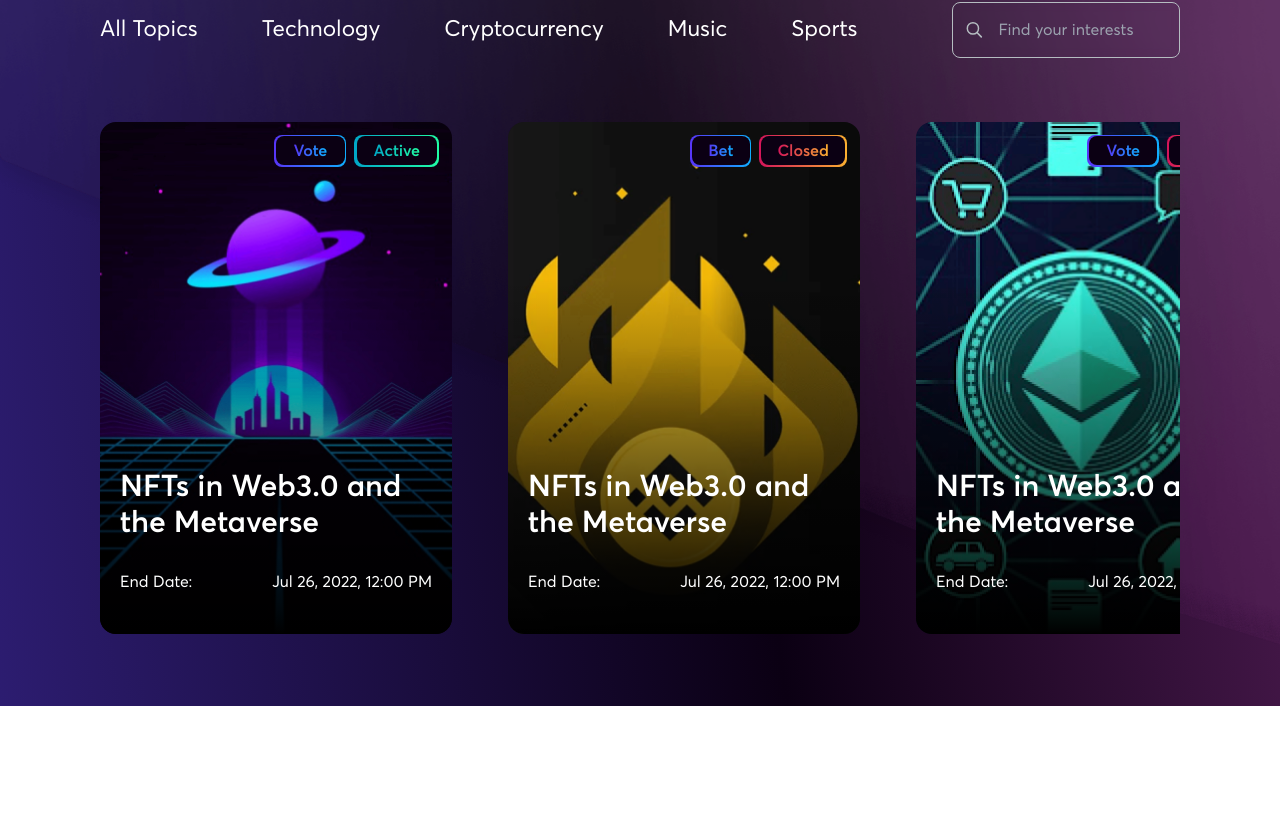
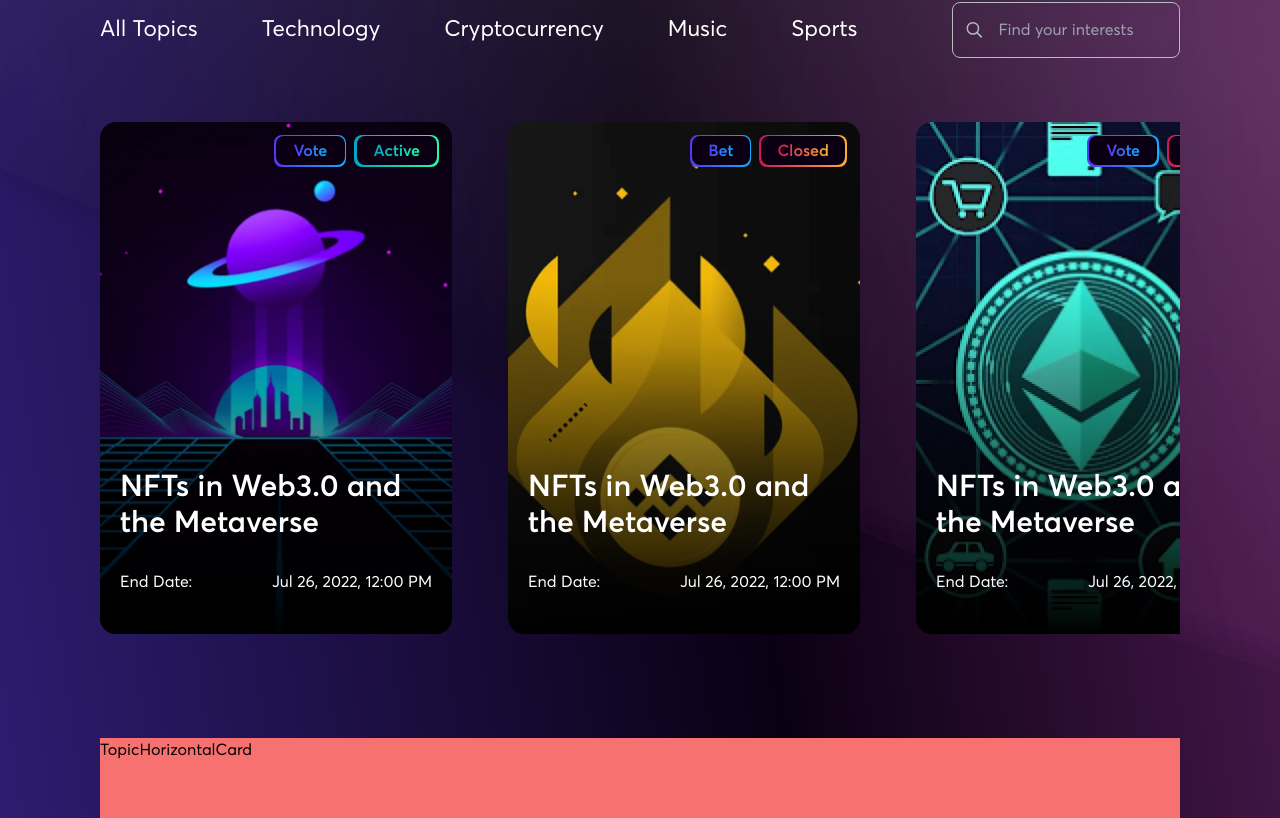
Before and after one commit to srwx/betrend-frontend, a Next.js app: page / in a window 1280 px wide. Shown: the part 659-1477 px from the top of the page. Before the commit the page ends 1365 px from the top, so only its background shows below. Built offline with nearby package versions, Linux system fonts and the light colour scheme.

Commit message:
init Topic card (Horizontal version)

```diff
--- a/pages/index.tsx
+++ b/pages/index.tsx
@@ -4,6 +4,7 @@ import { HomeHero } from "pages/Home/HomeHero"
 import { HomeContainer } from "styles/index"
 import styled from "styled-components"
 import { AllTopics } from "pages/Home/AllTopics"
+import { SortTopics } from "pages/Home/SortTopics"
 
 const Container = styled.div`
   background: linear-gradient(
@@ -19,7 +20,7 @@ const Container = styled.div`
 
 const BgImage = styled.img`
   width: 100vw;
-  height: 50rem;
+  height: 52rem;
   z-index: 1;
 `
 
@@ -31,6 +32,7 @@ const Home: NextPage = () => {
         <BgImage src="/images/allTopics/bg.png" alt="bg" />
         <AllTopics />
       </div>
+      <SortTopics />
     </Container>
   )
 }
--- /dev/null
+++ b/src/components/TopicHorizontalCard/TopicHorizontalCard.tsx
@@ -0,0 +1,5 @@
+import React from "react"
+
+export const TopicHorizontalCard = () => {
+  return <div className="w-full h-[5rem] bg-red-400">TopicHorizontalCard</div>
+}
--- a/src/pages/Home/AllTopics.tsx
+++ b/src/pages/Home/AllTopics.tsx
@@ -68,7 +68,6 @@ const Input = styled.input`
 
 const Container = styled(HomeContainer)`
   z-index: 10;
-  width: 100%;
   position: absolute;
   top: 5rem;
 `
--- a/src/pages/Home/HomeHero.tsx
+++ b/src/pages/Home/HomeHero.tsx
@@ -11,7 +11,7 @@ export const HomeHero = () => {
     <HomeContainer>
       <div
         className={classNames(
-          "px-[2.5rem] py-[4rem] flex items-center gap-x-20"
+          "px-[2.5rem] py-[4rem] flex items-center gap-x-20 w-full"
         )}
       >
         <div className="flex-[0.55] space-y-10">
--- /dev/null
+++ b/src/pages/Home/SortTopics.tsx
@@ -0,0 +1,13 @@
+import { TopicHorizontalCard } from "component/TopicHorizontalCard/TopicHorizontalCard"
+import React from "react"
+import { HomeContainer } from "styles/index"
+
+export const SortTopics = () => {
+  return (
+    <HomeContainer>
+      <div className="px-[2.5rem]">
+        <TopicHorizontalCard />
+      </div>
+    </HomeContainer>
+  )
+}
--- a/src/styles/index.ts
+++ b/src/styles/index.ts
@@ -1,7 +1,8 @@
 import styled from "styled-components"
 
 export const HomeContainer = styled.div`
+  width: 100%;
   padding-left: 60px;
   padding-right: 60px;
-  max-width: 1500px;
+  max-width: 1314px;
 `
```
